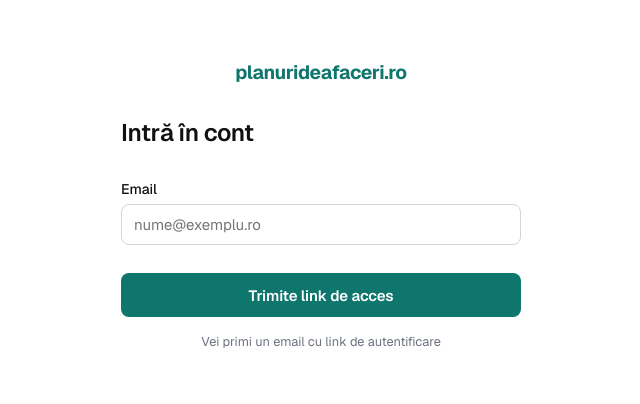
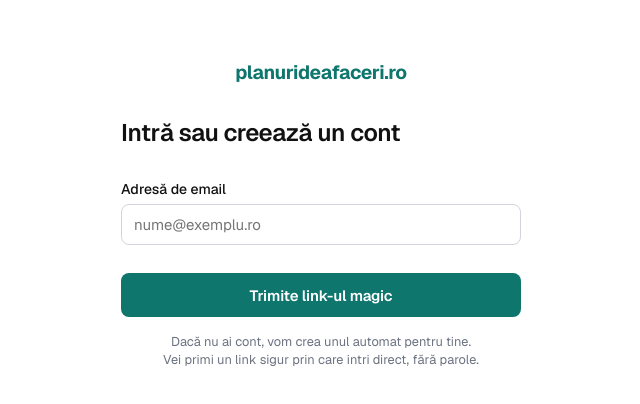
Before and after one commit to celinacelinix/platforma-afaceri, a Next.js app: page /login in a window 1280 px wide. Shown: the top 404 px of the page, without its empty margins (319-959 px from the left). Built offline with nearby package versions, Linux system fonts and the light colour scheme; no server answers.

Commit message:
update login text to include registration

```diff
--- a/app/login/page.tsx
+++ b/app/login/page.tsx
@@ -35,11 +35,11 @@
         <div style={styles.header}>
           <div style={styles.logo}>planurideafaceri.ro</div>
         </div>
-        <h1 style={styles.title}>Intră în cont</h1>
+        <h1 style={styles.title}>Intră sau creează un cont</h1>
 
         <form style={{ width: '100%' }} onSubmit={handleSubmit} noValidate>
           <div style={styles.field}>
-            <label style={styles.label} htmlFor="email">Email</label>
+            <label style={styles.label} htmlFor="email">Adresă de email</label>
             <input
               id="email"
               name="email"
@@ -58,11 +58,12 @@
             style={styles.button}
             disabled={loading}
           >
-            {loading ? 'Se trimite...' : 'Trimite link de acces'}
+            {loading ? 'Se trimite...' : 'Trimite link-ul magic'}
           </button>
 
           <div style={styles.hintText}>
-            Vei primi un email cu link de autentificare
+            Dacă nu ai cont, vom crea unul automat pentru tine.<br />
+            Vei primi un link sigur prin care intri direct, fără parole.
           </div>
 
           {message && (
@@ -158,6 +159,7 @@
   hintText: {
     marginTop: '1rem',
     fontSize: '0.8rem',
+    lineHeight: '1.4',
     color: '#6b7280',
     textAlign: 'center',
     width: '100%',
```
